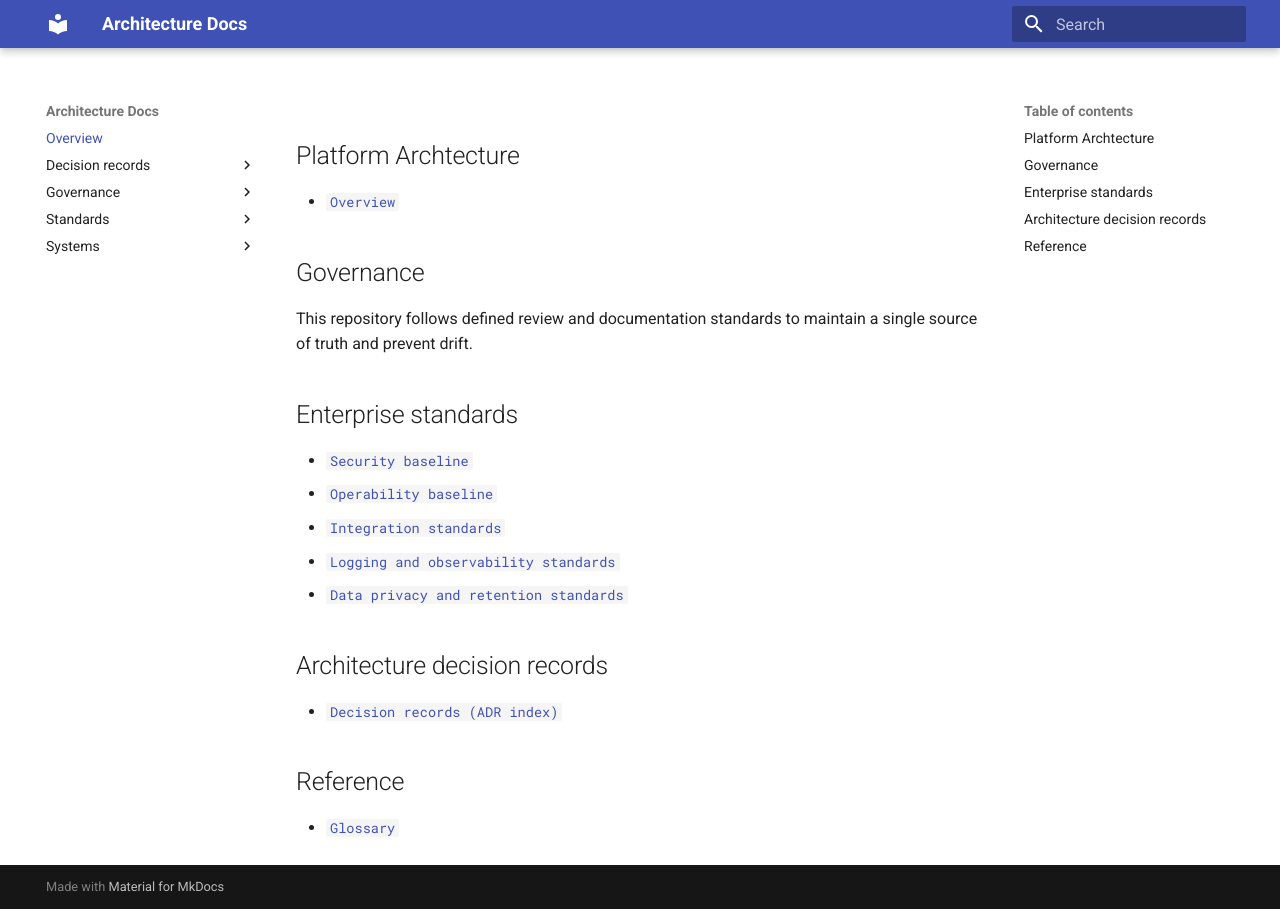
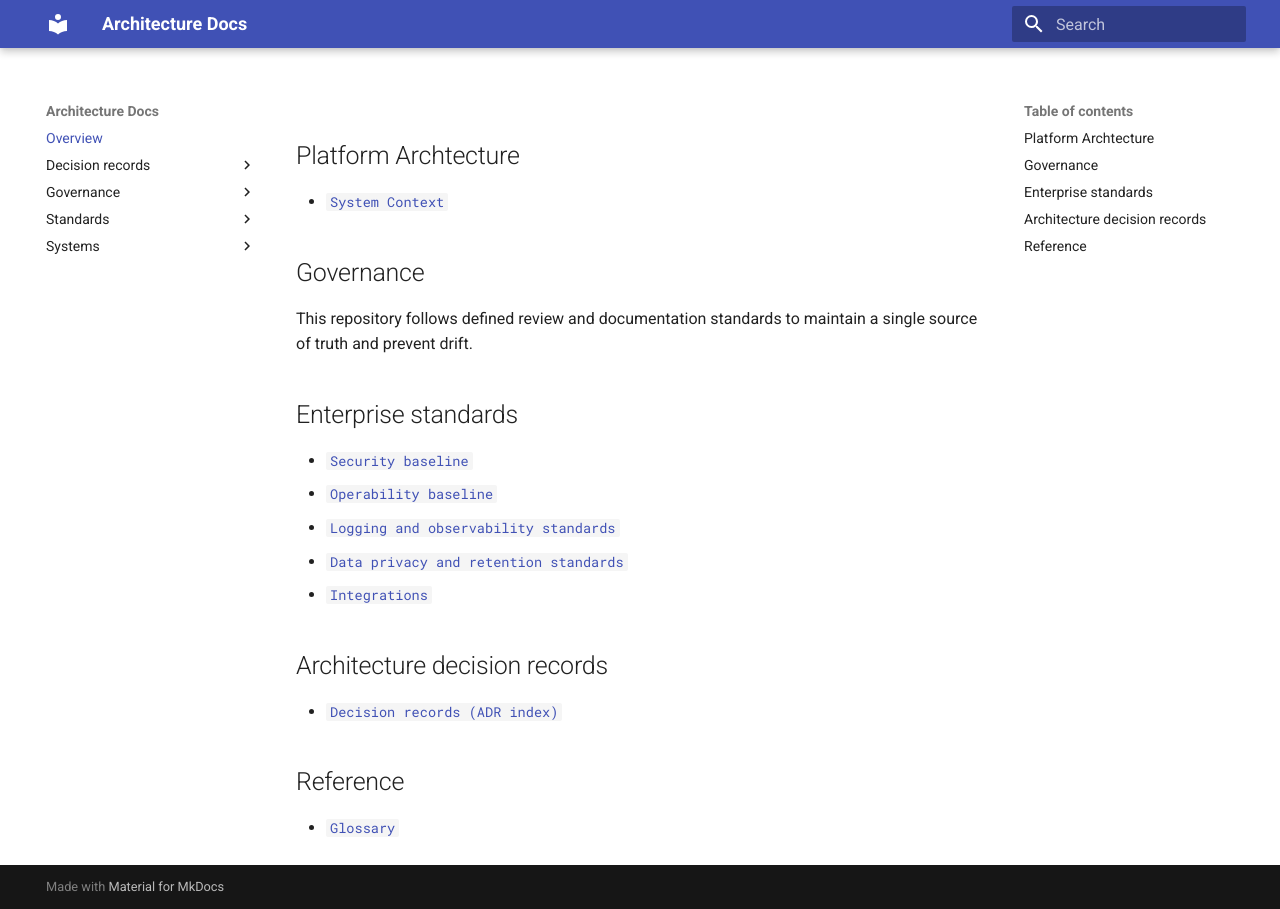
Before and after one commit to vishnu-staples/architecture-doc-repo, an MkDocs documentation site: the page built from docs/index.md, in a window 1280 px wide. Built offline with MkDocs 1.6.1 and Material for MkDocs 9.7.7, drawn with Linux system fonts in a browser that asks for light colours.

Commit message:
Restructuring

```diff
--- a/docs/index.md
+++ b/docs/index.md
@@ -2,7 +2,7 @@
 
 ## Platform Archtecture
 
-- [`Overview`](systems/index.md)
+- [`System Context`](systems/index.md)
 
 ## Governance
 
@@ -12,9 +12,9 @@ This repository follows defined review and documentation standards to maintain a
 
 - [`Security baseline`](standards/security.md)
 - [`Operability baseline`](standards/operability.md)
-- [`Integration standards`](standards/reference-architecture.md)
 - [`Logging and observability standards`](standards/observability.md)
 - [`Data privacy and retention standards`](standards/data-privacy.md)
+- [`Integrations`](standards/integrations.md)
 
 ## Architecture decision records
 
```
Also changed, not shown: docs/governance/raci.md (added, +1 -0 lines), docs/standards/integrations.md (added, +1 -0 lines), docs/systems/index.md (+1 -1 lines), docs/governance/standards.md (deleted), docs/standards/reference-architecture.md (deleted).
